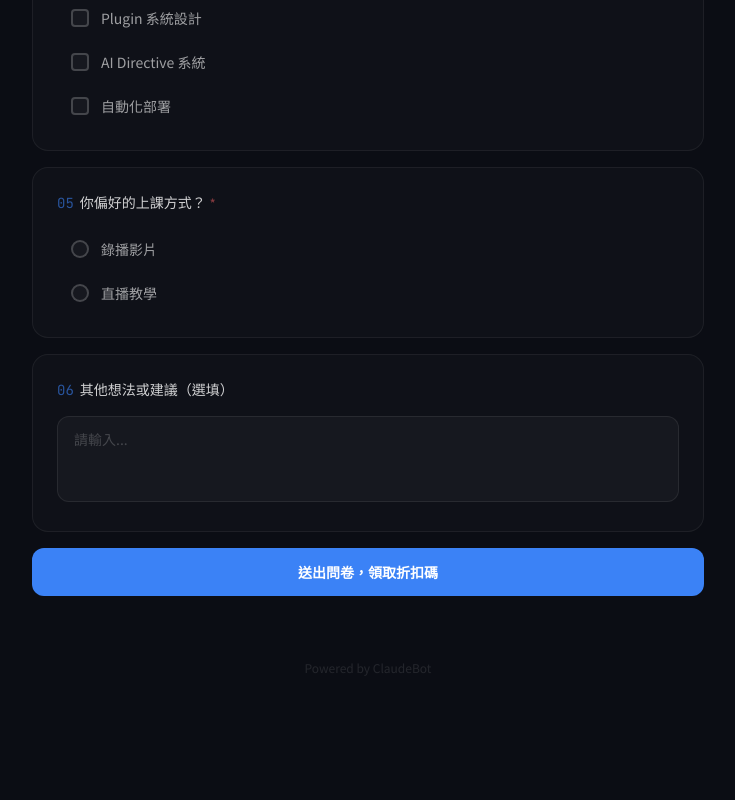
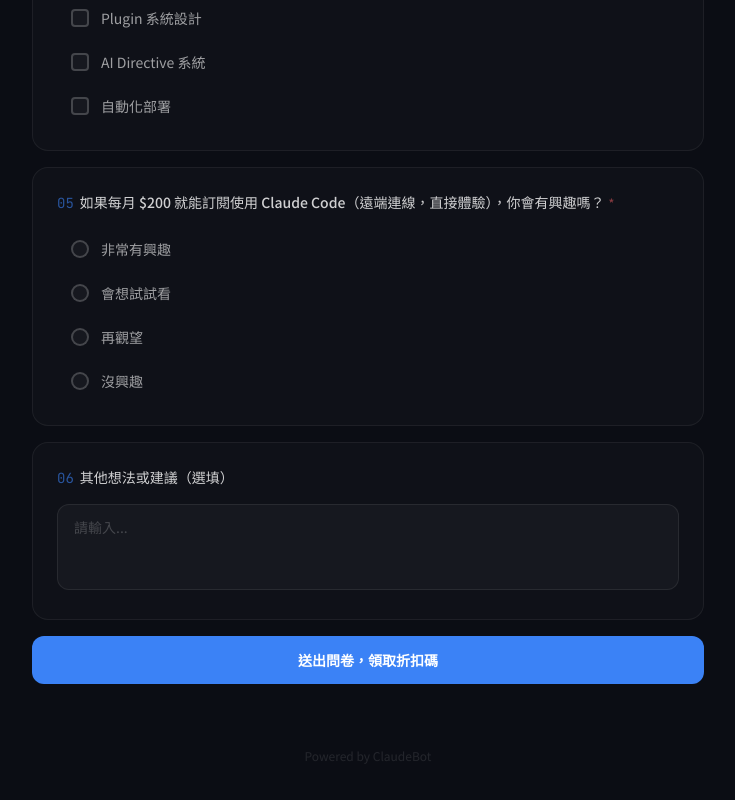
Before and after one commit to Jeffrey0117/claudebot-survey, a Next.js app: page / in a window 1280 px wide. Shown: the part 1916-2716 px from the top of the page, without its empty margins (272-1007 px from the left). Before the commit the page ends 2648 px from the top, so only its background shows below. Built offline with nearby package versions, Linux system fonts and the light colour scheme.

Commit message:
feat: replace format question with Claude Code subscription interest
- New question: monthly $200 subscription for remote Claude Code access
- Options: 非常有興趣/會想試試看/再觀望/沒興趣
- Updated admin labels to match

```diff
--- a/src/app/admin/page.tsx
+++ b/src/app/admin/page.tsx
@@ -91,7 +91,7 @@ export default function AdminPage() {
     ai_usage: 'AI 使用頻率',
     tools: '使用過的工具',
     topics: '想學的主題',
-    format: '偏好上課方式',
+    subscribe: '月訂閱 $200 體驗 Claude Code',
   }
 
   return (
--- a/src/components/SurveyForm.tsx
+++ b/src/components/SurveyForm.tsx
@@ -48,10 +48,10 @@ const QUESTIONS: readonly Question[] = [
     required: true,
   },
   {
-    id: 'format',
-    label: '你偏好的上課方式？',
+    id: 'subscribe',
+    label: '如果每月 $200 就能訂閱使用 Claude Code（遠端連線，直接體驗），你會有興趣嗎？',
     type: 'radio',
-    options: ['錄播影片', '直播教學'],
+    options: ['非常有興趣', '會想試試看', '再觀望', '沒興趣'],
     required: true,
   },
   {
```
